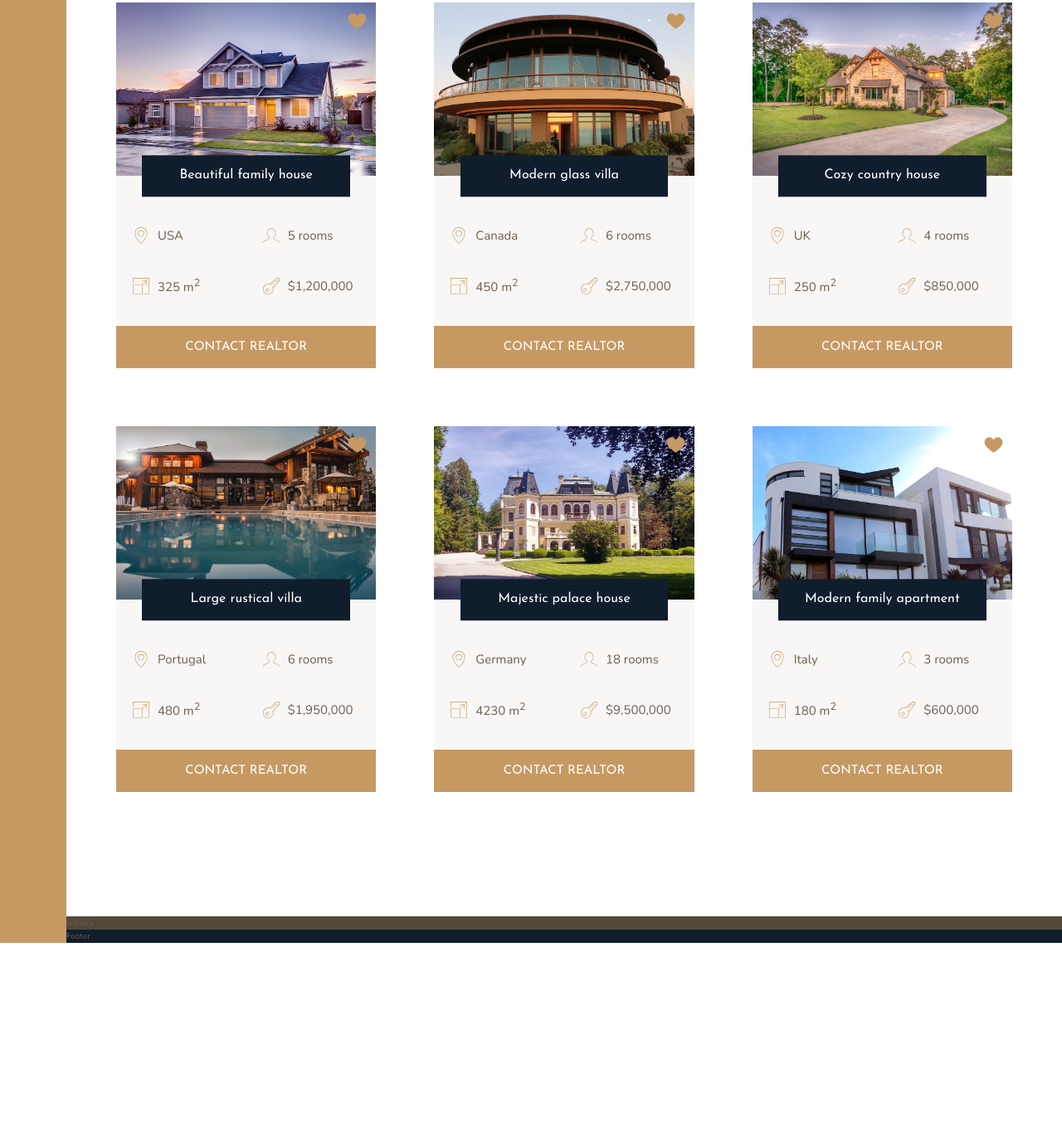
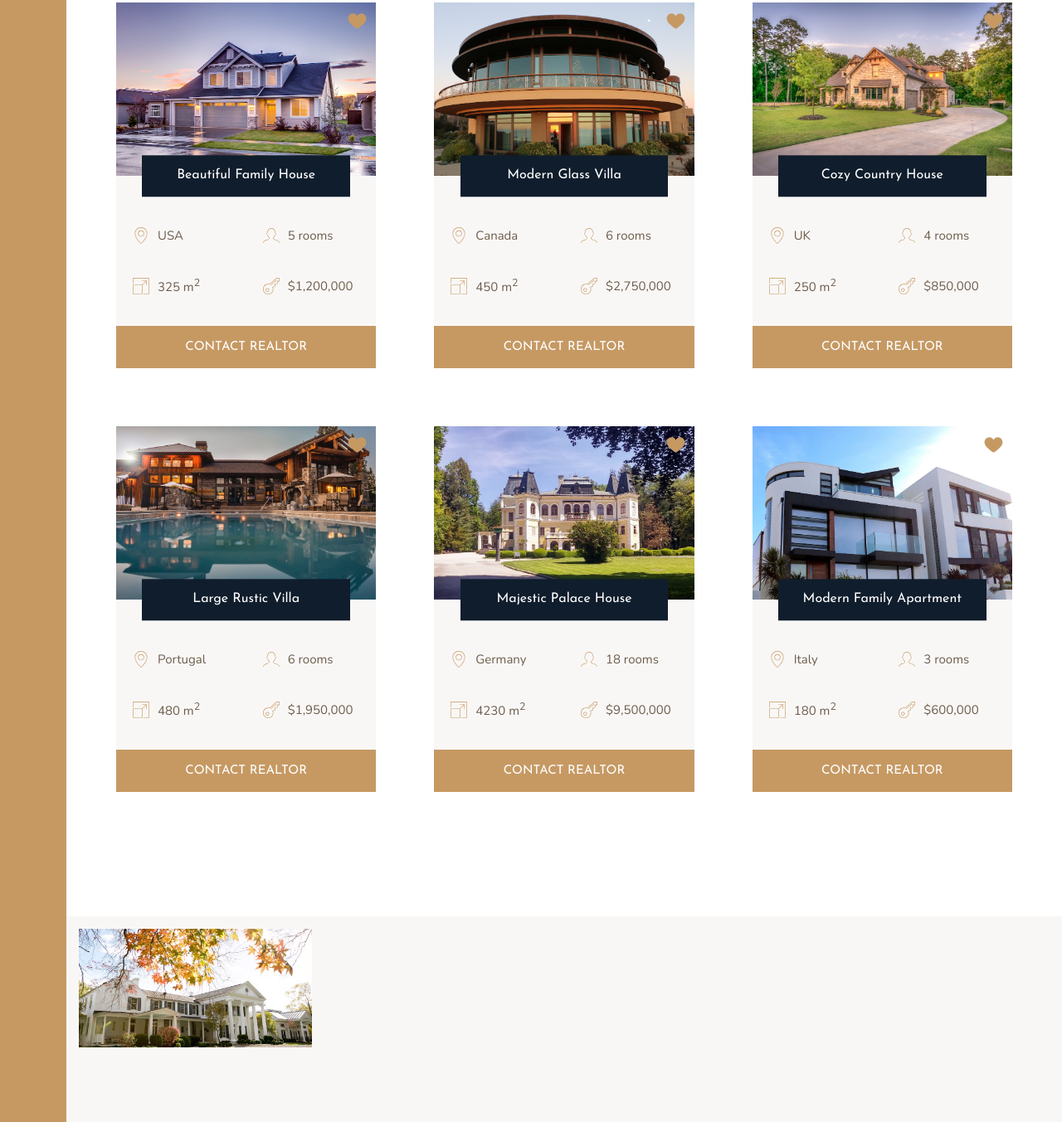
Before and after one commit to nickachristensen/Nexter, a website: page index.html in a window 1280 px wide. Shown: the part 1967-3320 px from the top of the page at 83% size. Before the commit the page ends 3104 px from the top, so only its background shows below. Drawn offline with nearby package versions, Linux system fonts and the light colour scheme.

Commit message:
started gallery

```diff
--- a/index.html
+++ b/index.html
@@ -106,7 +106,7 @@
                 <svg class="home__like">
                     <use xlink:href="img/sprite.svg#icon-heart-full"></use>
                 </svg>
-                <h5 class="home__name">Beautiful family house</h5>
+                <h5 class="home__name">Beautiful Family House</h5>
                 <div class="home__location">
                     <svg>
                         <use xlink:href="img/sprite.svg#icon-map-pin"></use>
@@ -139,7 +139,7 @@
                 <svg class="home__like">
                     <use xlink:href="img/sprite.svg#icon-heart-full"></use>
                 </svg>
-                <h5 class="home__name">Modern glass villa</h5>
+                <h5 class="home__name">Modern Glass Villa</h5>
                 <div class="home__location">
                     <svg>
                         <use xlink:href="img/sprite.svg#icon-map-pin"></use>
@@ -172,7 +172,7 @@
                 <svg class="home__like">
                     <use xlink:href="img/sprite.svg#icon-heart-full"></use>
                 </svg>
-                <h5 class="home__name">Cozy country house</h5>
+                <h5 class="home__name">Cozy Country House</h5>
                 <div class="home__location">
                     <svg>
                         <use xlink:href="img/sprite.svg#icon-map-pin"></use>
@@ -205,7 +205,7 @@
                 <svg class="home__like">
                     <use xlink:href="img/sprite.svg#icon-heart-full"></use>
                 </svg>
-                <h5 class="home__name">Large rustical villa</h5>
+                <h5 class="home__name">Large Rustic Villa</h5>
                 <div class="home__location">
                     <svg>
                         <use xlink:href="img/sprite.svg#icon-map-pin"></use>
@@ -238,7 +238,7 @@
                 <svg class="home__like">
                     <use xlink:href="img/sprite.svg#icon-heart-full"></use>
                 </svg>
-                <h5 class="home__name">Majestic palace house</h5>
+                <h5 class="home__name">Majestic Palace House</h5>
                 <div class="home__location">
                     <svg>
                         <use xlink:href="img/sprite.svg#icon-map-pin"></use>
@@ -271,7 +271,7 @@
                 <svg class="home__like">
                     <use xlink:href="img/sprite.svg#icon-heart-full"></use>
                 </svg>
-                <h5 class="home__name">Modern family apartment</h5>
+                <h5 class="home__name">Modern Family Apartment</h5>
                 <div class="home__location">
                     <svg>
                         <use xlink:href="img/sprite.svg#icon-map-pin"></use>
@@ -301,7 +301,9 @@
         </section>
 
         <section class="gallery">
-            Gallery
+            <figure class="gallery__item gallery__item--1">
+                <img src="img/gal-1.jpeg" alt="Gallery image 1" class="gallery__img">
+            </figure>
         </section>
 
         <footer class="footer">
--- a/sass/_gallery.scss
+++ b/sass/_gallery.scss
@@ -1,4 +1,25 @@
 .gallery {
-    background-color: $color-grey-dark-1;
+    background-color: $color-grey-light-1;
     grid-column: full-start / full-end;
+
+    display: grid;
+    grid-template-columns: repeat(8, 1fr);
+    grid-template-rows: repeat(7, 5vw);
+    grid-gap: 1.5rem;
+    padding: 1.5rem;
+
+    &__item {
+
+        &--1 {
+            grid-row: 1 / span 2;
+            grid-column:  1 / span 2;
+        }
+    }
+
+    &__img {
+        display: block;
+        width:100%;
+        height: 100%;
+        object-fit: cover;
+    }
 }
```
Also changed, not shown: css/style.css.
